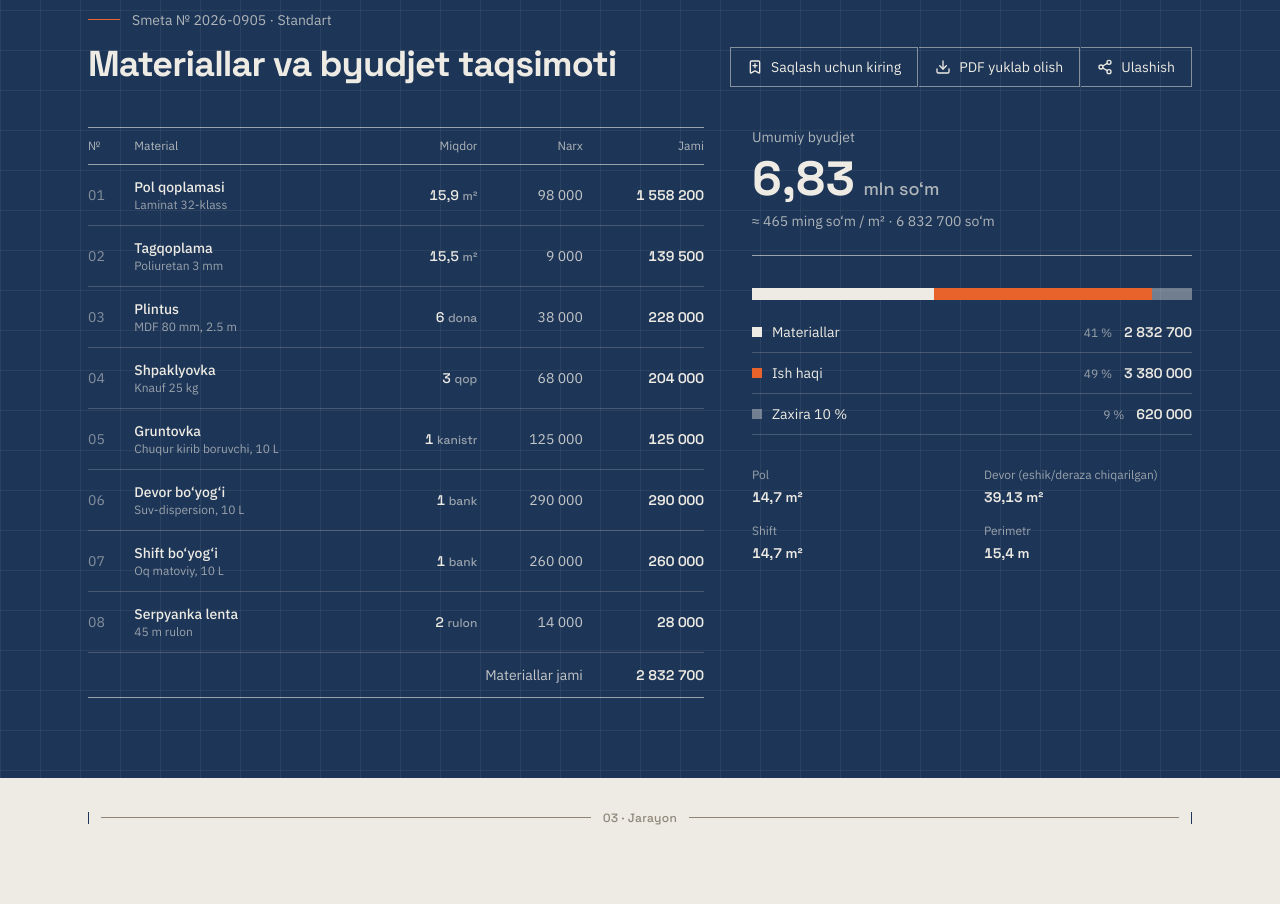
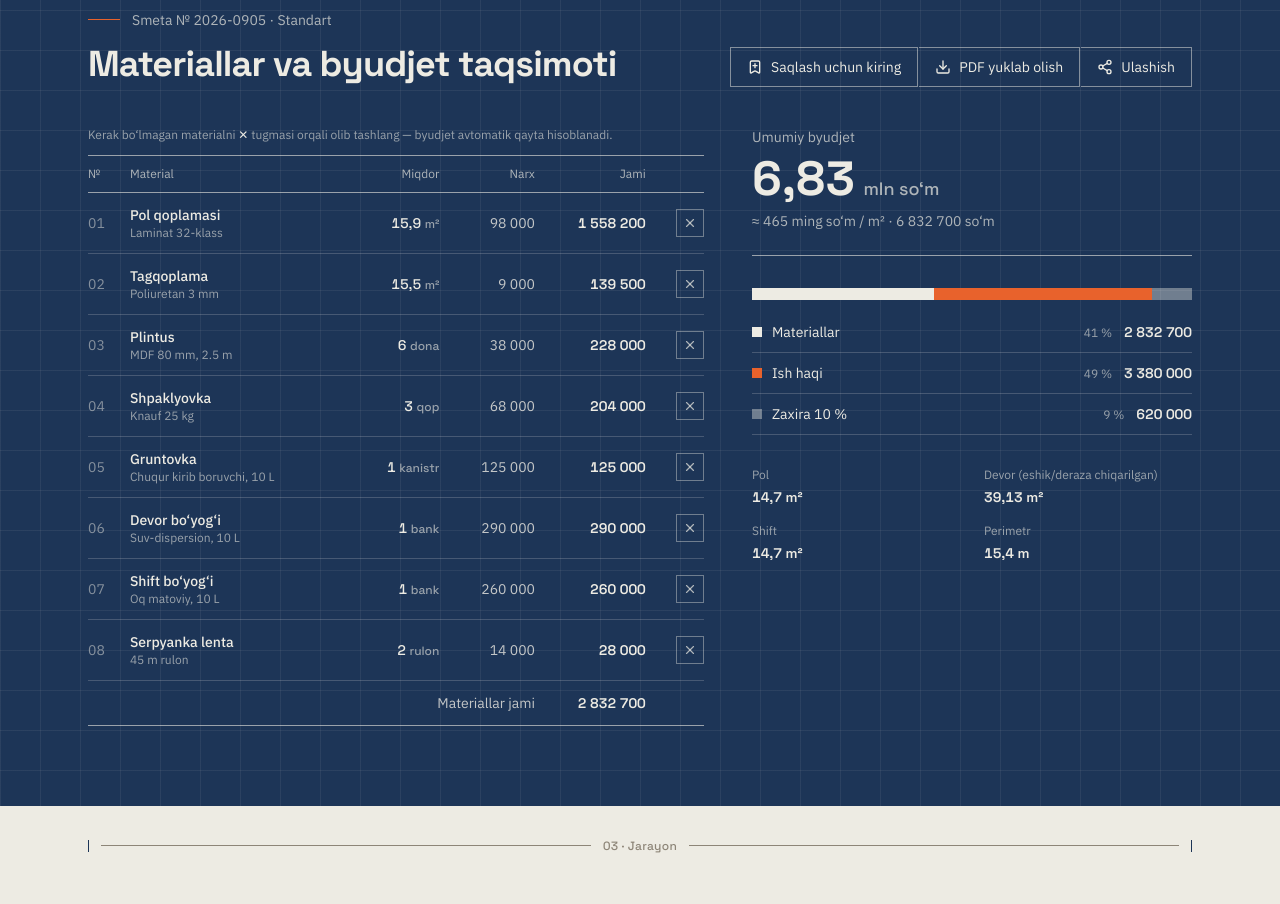
Before and after one commit to izzatyor/qurilish-ai-kalkulyator, a Next.js app: page / in a window 1280 px wide. Shown: the part 1460-2364 px from the top of the page. Built offline with nearby package versions, Linux system fonts and the light colour scheme; no server answers; the database is empty.

Commit message:
Add files via upload

```diff
--- a/components/budget-breakdown.tsx
+++ b/components/budget-breakdown.tsx
@@ -1,7 +1,7 @@
 'use client'
 
 import { useState } from 'react'
-import { Download, Share2, BookmarkPlus, Check, Loader2 } from 'lucide-react'
+import { Download, Share2, BookmarkPlus, Check, Loader2, X, RotateCcw } from 'lucide-react'
 import Link from 'next/link'
 import { useEstimate } from '@/components/estimate-context'
 import { useAuth } from '@/components/auth-context'
@@ -9,7 +9,7 @@ import { saveCalculation } from '@/lib/calculations'
 import { TIER_LABELS, formatNum, formatUZS } from '@/lib/estimate'
 
 export function BudgetBreakdown() {
-  const { input, result } = useEstimate()
+  const { input, result, toggleMaterial } = useEstimate()
   const { user } = useAuth()
   const [saveState, setSaveState] = useState<'idle' | 'saving' | 'saved' | 'error'>('idle')
   const [shareState, setShareState] = useState<'idle' | 'copied'>('idle')
@@ -126,7 +126,12 @@ export function BudgetBreakdown() {
 
         <div className="mt-10 grid gap-10 lg:grid-cols-[1.4fr_1fr] lg:gap-12">
           {/* Materials table */}
-          <div className="overflow-x-auto">
+          <div>
+            <p className="mb-3 text-xs text-primary-foreground/60 print:hidden">
+              Kerak bo‘lmagan materialni <span className="font-medium text-primary-foreground">✕</span> tugmasi orqali
+              olib tashlang — byudjet avtomatik qayta hisoblanadi.
+            </p>
+            <div className="overflow-x-auto">
             <table className="w-full min-w-[560px] border-collapse text-sm">
               <caption className="sr-only">Materiallar ro‘yxati va narxlari</caption>
               <thead>
@@ -146,15 +151,26 @@ export function BudgetBreakdown() {
                   <th scope="col" className="py-2.5 text-right font-normal">
                     Jami
                   </th>
+                  <th scope="col" className="py-2.5 pl-3 font-normal print:hidden">
+                    <span className="sr-only">Amal</span>
+                  </th>
                 </tr>
               </thead>
               <tbody>
                 {result.materials.map((m, i) => (
-                  <tr key={m.name} className="border-b border-primary-foreground/20">
+                  <tr
+                    key={m.id}
+                    className={`border-b border-primary-foreground/20 ${
+                      m.excluded ? 'opacity-40 print:hidden' : ''
+                    }`}
+                  >
                     <td className="tabular py-3 pr-3 text-primary-foreground/50">{String(i + 1).padStart(2, '0')}</td>
                     <td className="py-3 pr-3">
-                      <div className="font-medium">{m.name}</div>
-                      <div className="text-xs text-primary-foreground/60">{m.spec}</div>
+                      <div className={`font-medium ${m.excluded ? 'line-through' : ''}`}>{m.name}</div>
+                      <div className="text-xs text-primary-foreground/60">
+                        {m.spec}
+                        {m.excluded && <span className="ml-2 text-accent">· olib tashlandi</span>}
+                      </div>
                     </td>
                     <td className="tabular py-3 pr-3 text-right font-heading">
                       {formatNum(m.qty, 1)} <span className="text-xs text-primary-foreground/60">{m.unit}</span>
@@ -164,6 +180,21 @@ export function BudgetBreakdown() {
                     </td>
                     <td className="tabular py-3 text-right font-heading font-semibold">
                       {m.total.toLocaleString('ru-RU')}
+                    </td>
+                    <td className="py-3 pl-3 text-right print:hidden">
+                      <button
+                        type="button"
+                        onClick={() => toggleMaterial(m.id)}
+                        aria-label={m.excluded ? `${m.name} qaytarish` : `${m.name} olib tashlash`}
+                        title={m.excluded ? 'Qaytarish' : 'Kerak emas'}
+                        className="inline-flex h-7 w-7 items-center justify-center border border-primary-foreground/40 text-primary-foreground/70 transition-colors hover:border-accent hover:text-accent"
+                      >
+                        {m.excluded ? (
+                          <RotateCcw className="h-3.5 w-3.5" aria-hidden="true" />
+                        ) : (
+                          <X className="h-3.5 w-3.5" aria-hidden="true" />
+                        )}
+                      </button>
                     </td>
                   </tr>
                 ))}
@@ -176,9 +207,11 @@ export function BudgetBreakdown() {
                   <td className="tabular py-3 text-right font-heading font-semibold">
                     {result.materialsTotal.toLocaleString('ru-RU')}
                   </td>
+                  <td className="print:hidden" />
                 </tr>
               </tfoot>
             </table>
+            </div>
           </div>
 
           {/* Summary */}
--- a/components/estimate-context.tsx
+++ b/components/estimate-context.tsx
@@ -11,6 +11,8 @@ interface EstimateContextValue {
   setTier: (tier: Tier) => void
   /** Narxlar Supabase'dan hali yuklanayotgan bo'lsa true (statik defaultlar ishlatiladi) */
   pricesLoading: boolean
+  /** Material ro'yxatdan olib tashlangan/qaytarilganda chaqiriladi (masalan mijozda allaqachon bor bo'lsa) */
+  toggleMaterial: (id: string) => void
 }
 
 const EstimateContext = createContext<EstimateContextValue | null>(null)
@@ -19,6 +21,7 @@ const DEFAULT_INPUT: RoomInput = { width: 4.2, length: 3.5, height: 2.8, tier: '
 
 export function EstimateProvider({ children }: { children: ReactNode }) {
   const [input, setInput] = useState<RoomInput>(DEFAULT_INPUT)
+  const [excludedIds, setExcludedIds] = useState<string[]>([])
   // Sahifa ochilganda avval statik narxlar bilan ishlaymiz (kalkulyator darhol
   // ko'rinadi), keyin fonda Supabase'dan haqiqiy narxlarni olib, ularni almashtiramiz.
   const [prices, setPrices] = useState<PriceMap>(DEFAULT_PRICES)
@@ -50,12 +53,14 @@ export function EstimateProvider({ children }: { children: ReactNode }) {
   const value = useMemo<EstimateContextValue>(
     () => ({
       input,
-      result: estimate(input, prices),
+      result: estimate(input, prices, excludedIds),
       setDimension: (key, v) => setInput((s) => ({ ...s, [key]: v })),
       setTier: (tier) => setInput((s) => ({ ...s, tier })),
       pricesLoading,
+      toggleMaterial: (id) =>
+        setExcludedIds((prev) => (prev.includes(id) ? prev.filter((x) => x !== id) : [...prev, id])),
     }),
-    [input, prices, pricesLoading],
+    [input, prices, pricesLoading, excludedIds],
   )
 
   return <EstimateContext.Provider value={value}>{children}</EstimateContext.Provider>
--- a/lib/estimate.ts
+++ b/lib/estimate.ts
@@ -10,12 +10,15 @@ export interface RoomInput {
 }
 
 export interface MaterialLine {
+  id: string
   name: string
   spec: string
   qty: number
   unit: string
   unitPrice: number
   total: number
+  /** true bo'lsa, foydalanuvchi bu materialni ro'yxatdan olib tashlagan — summaga qo'shilmaydi */
+  excluded: boolean
 }
 
 export interface Estimate {
@@ -61,12 +64,13 @@ export const DEFAULT_PRICES: PriceMap = Object.fromEntries(MATERIALS.map((m) =>
 const roundTo = (n: number, step: number) => Math.round(n / step) * step
 const ceil = (n: number) => Math.ceil(n - 1e-9)
 
-export function estimate(input: RoomInput, prices: PriceMap = DEFAULT_PRICES): Estimate {
+export function estimate(input: RoomInput, prices: PriceMap = DEFAULT_PRICES, excludedIds: string[] = []): Estimate {
   const w = clamp(input.width, 1, 30)
   const l = clamp(input.length, 1, 30)
   const h = clamp(input.height, 2, 6)
   const tier = TIERS[input.tier]
   const f = tier.priceFactor
+  const excluded = new Set(excludedIds)
 
   const floorArea = w * l
   const ceilingArea = floorArea
@@ -79,7 +83,7 @@ export function estimate(input: RoomInput, prices: PriceMap = DEFAULT_PRICES): E
   const materials: MaterialLine[] = []
   const add = (id: string, name: string, spec: string, qty: number, unit: string) => {
     const price = roundTo(priceOf(id) * f, 500)
-    materials.push({ name, spec, qty, unit, unitPrice: price, total: qty * price })
+    materials.push({ id, name, spec, qty, unit, unitPrice: price, total: qty * price, excluded: excluded.has(id) })
   }
 
   // Floor covering with 8% waste allowance
@@ -99,7 +103,8 @@ export function estimate(input: RoomInput, prices: PriceMap = DEFAULT_PRICES): E
   // Serpyanka / tape for joints, 45 m rolls
   add('serpyanka', 'Serpyanka lenta', '45 m rulon', ceil(perimeter / 45) + 1, 'rulon')
 
-  const materialsTotal = materials.reduce((s, m) => s + m.total, 0)
+  // Faqat olib tashlanMAGAN materiallar summaga qo'shiladi
+  const materialsTotal = materials.filter((m) => !m.excluded).reduce((s, m) => s + m.total, 0)
   const labor = roundTo(floorArea * tier.laborPerM2, 10_000)
   const reserve = roundTo((materialsTotal + labor) * 0.1, 10_000)
   const total = materialsTotal + labor + reserve
```
Also changed, not shown: 1 other file (tests, documents, lock files or other folders).
